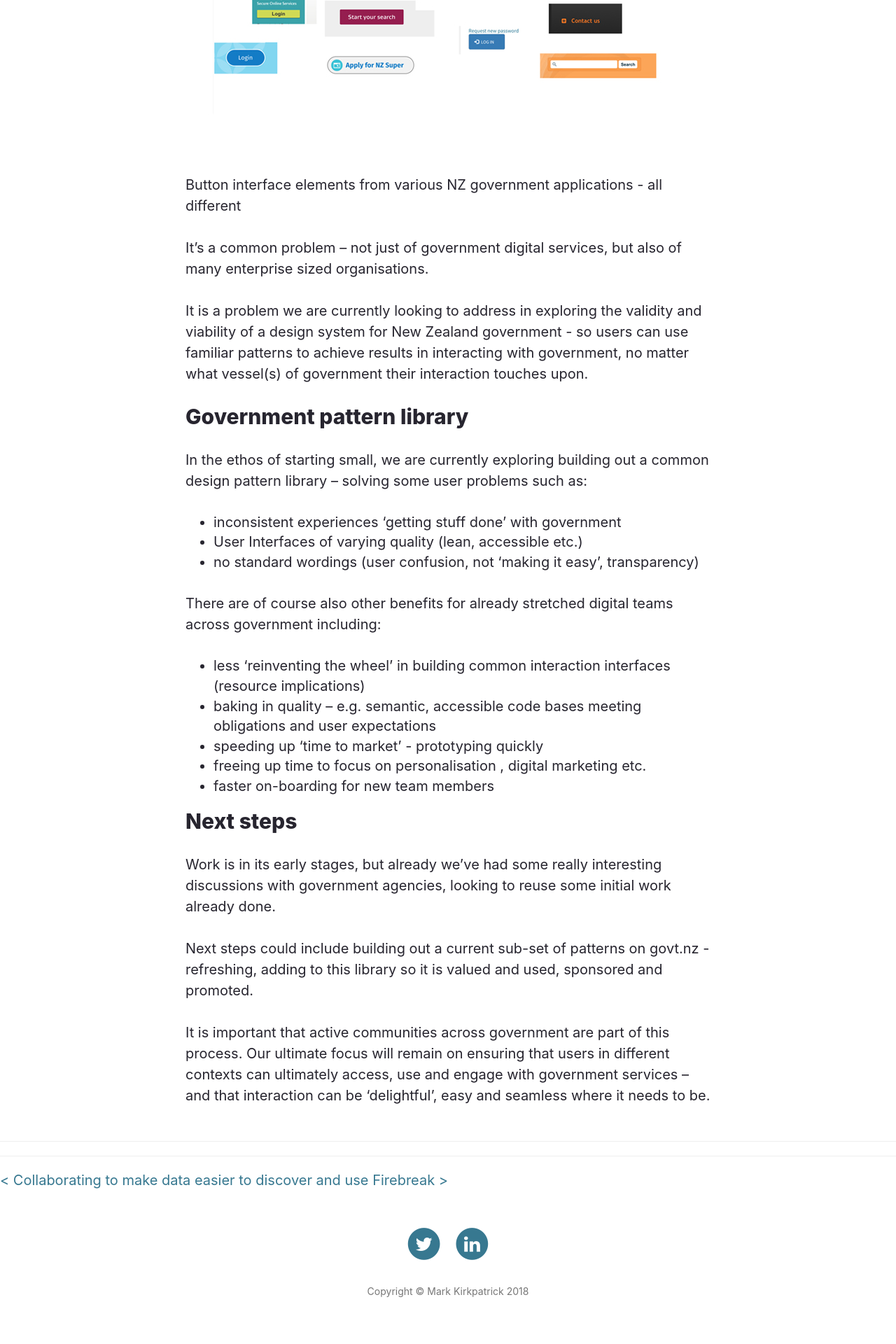
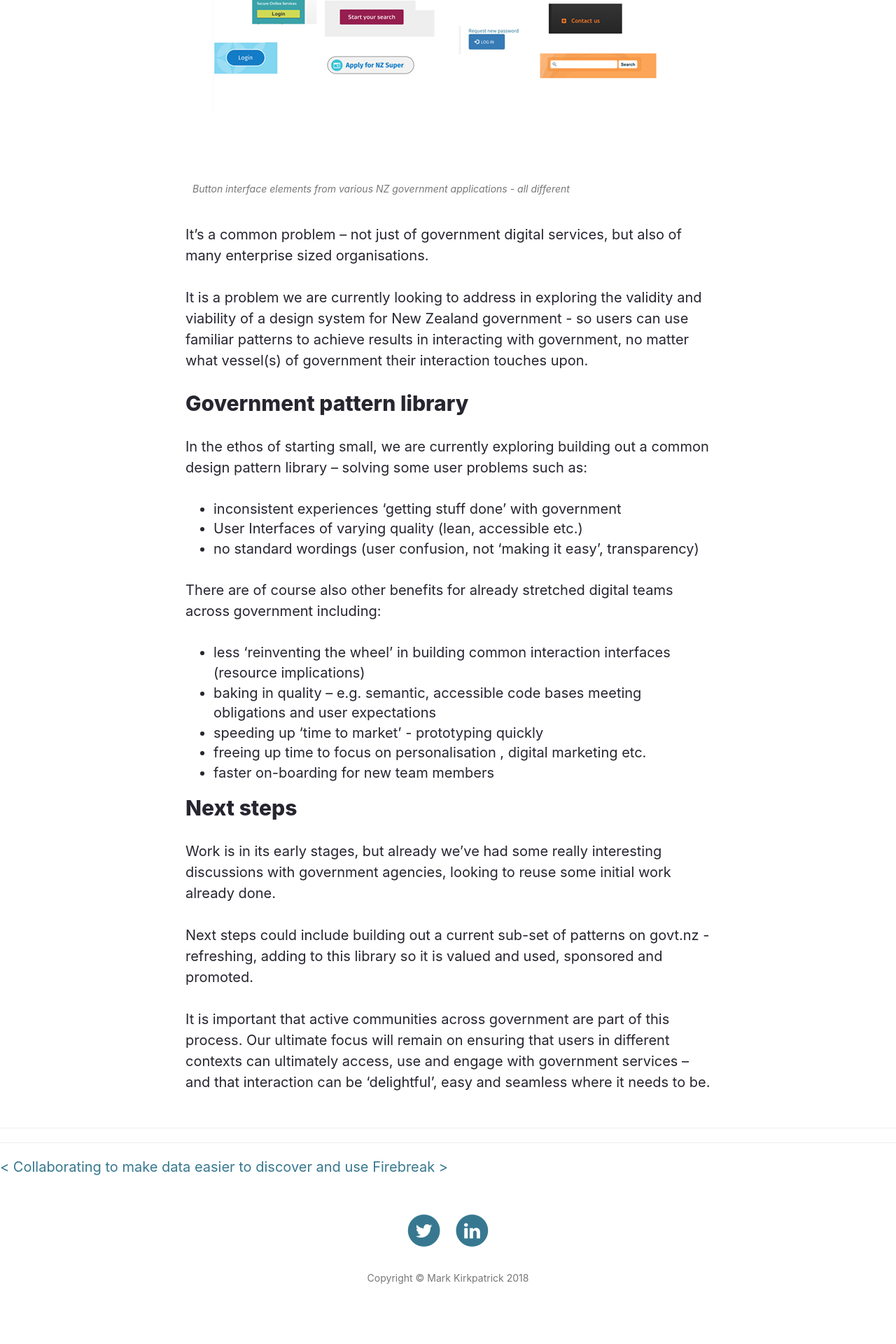
Before and after one commit to mkirkpat/mkirkpat.github.io, a Jekyll site: the page built from _posts/2017-12-20-government-design-system.md, in a window 1280 px wide. Shown: the part 1045-2965 px from the top of the page at 70% size. Built offline with Jekyll 4.4.1, drawn with Linux system fonts in a browser that asks for light colours; nearby versions of some CDN libraries.

Commit message:
Update 2017-12-20-government-design-system.md

```diff
--- a/_posts/2017-12-20-government-design-system.md
+++ b/_posts/2017-12-20-government-design-system.md
@@ -8,7 +8,7 @@
 
 Looking at government as a digital service from a user point of view, you could argue it is disjointed in parts, and does not inspire trust in terms of design consistency and consequently consistency in experience across its many use cases.
 
-![various button interface elements from various New Zealand government applications - all visually, compositionally strikingly different]({{ site.baseurl }}/images/gov-inconsistencies.jpg) Button interface elements from various NZ government applications - all different
+![various button interface elements from various New Zealand government applications - all visually, compositionally strikingly different]({{ site.baseurl }}/images/gov-inconsistencies.jpg) <span class="caption text-muted">Button interface elements from various NZ government applications - all different</span>
 
 It’s a common problem – not just of government digital services, but also of many enterprise sized organisations.
 
```
